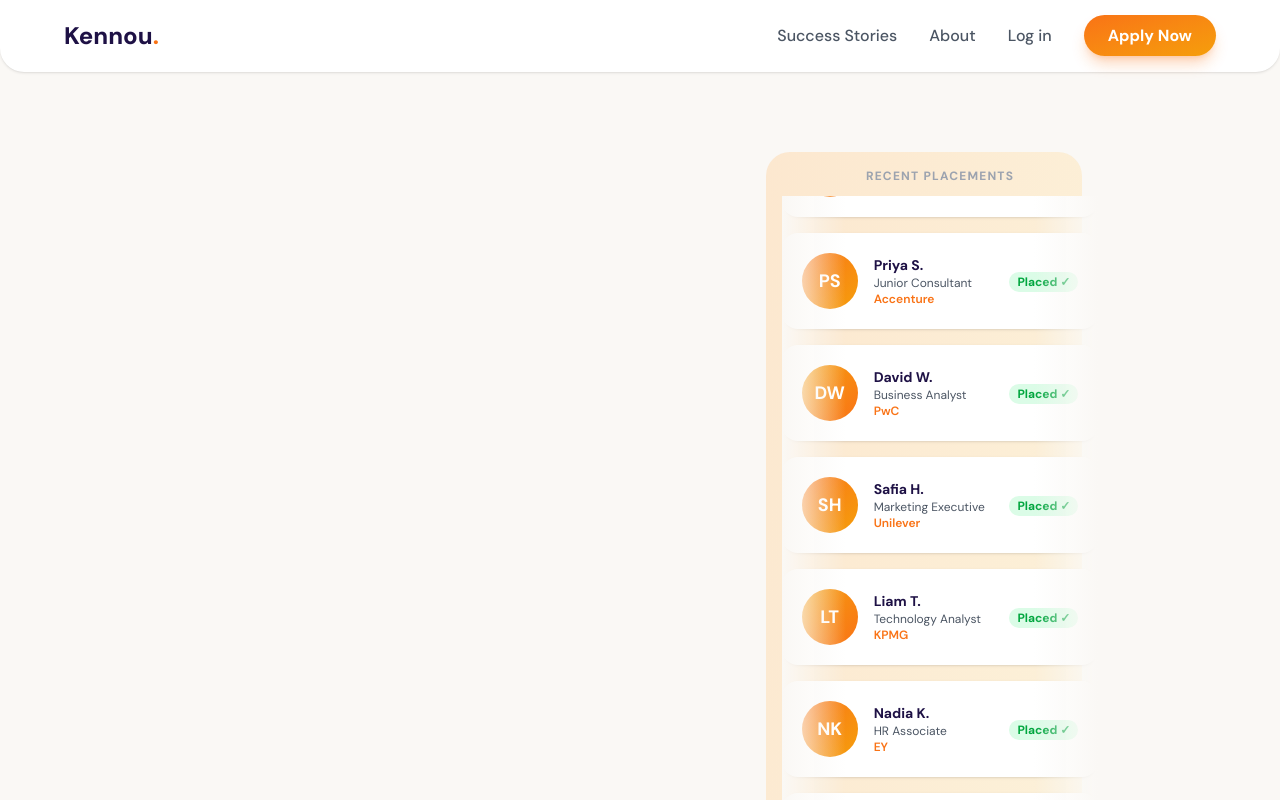
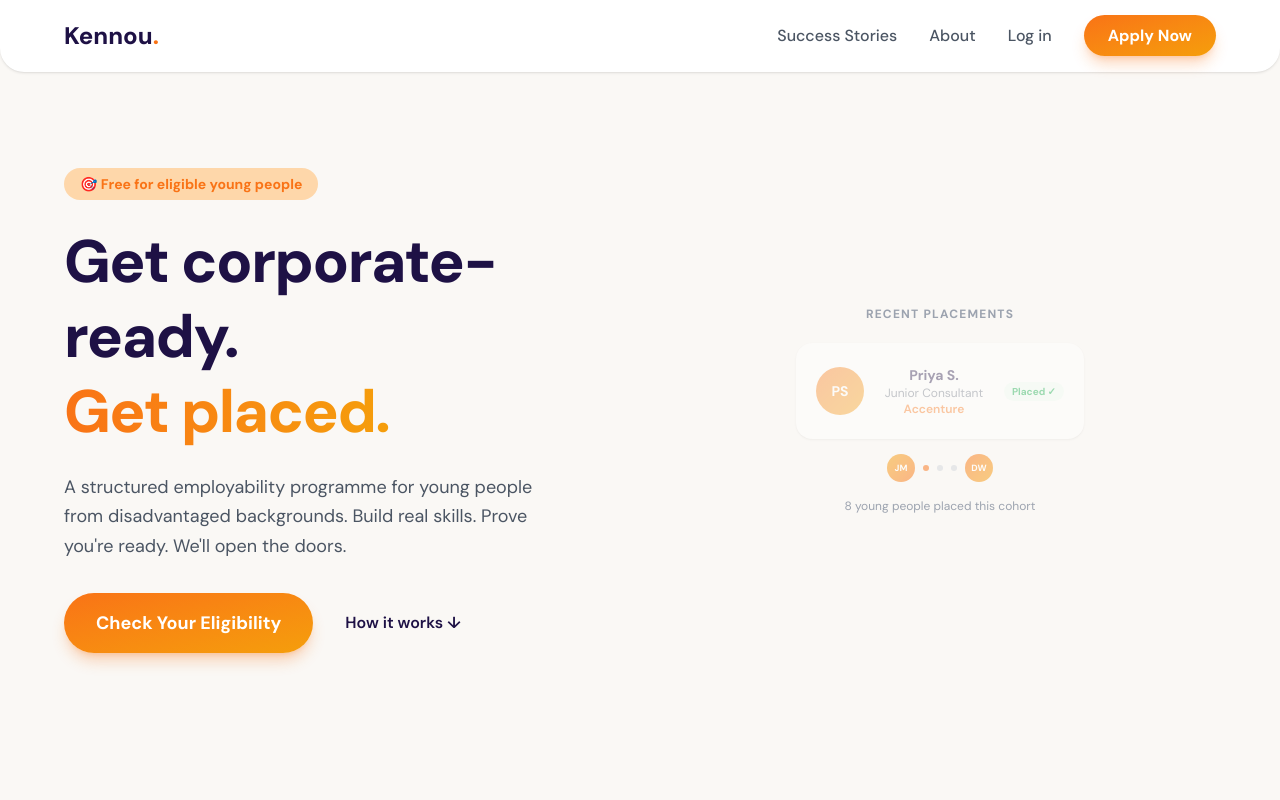
Before and after one commit to ridmo7/Kennou, a Next.js app: page / in a window 1280 px wide. Shown: the top 800 px of the page. Built offline with nearby package versions, Linux system fonts and the light colour scheme.

Commit message:
Redesign hero carousel: compact single-card rotation with fade transition

```diff
--- a/src/app/page.tsx
+++ b/src/app/page.tsx
@@ -34,12 +34,10 @@ export default function Home() {
           </div>
         </div>
         <div className="flex-1 flex justify-center">
-          <div className="relative">
-            <div className="absolute -top-4 -left-4 w-full h-full bg-gradient-to-br from-coral-soft/50 to-amber-soft/50 rounded-3xl" />
-            <div className="relative">
-              <p className="text-xs font-bold text-gray-400 uppercase tracking-widest mb-3 text-center">Recent Placements</p>
-              <HeroCarousel />
-            </div>
+          <div className="text-center">
+            <p className="text-xs font-bold text-gray-400 uppercase tracking-widest mb-4">Recent Placements</p>
+            <HeroCarousel />
+            <p className="text-xs text-gray-400 mt-4">8 young people placed this cohort</p>
           </div>
         </div>
       </section>
--- a/src/components/HeroCarousel.tsx
+++ b/src/components/HeroCarousel.tsx
@@ -1,58 +1,63 @@
 "use client";
 
-export function HeroCarousel() {
+import { useEffect, useState } from "react";
+
 const placements = [
-    { initials: "AK", name: "Amara K.", role: "Graduate Analyst", company: "HSBC", color: "from-coral to-amber" },
-    { initials: "JM", name: "Jordan M.", role: "Operations Associate", company: "Deloitte", color: "from-amber to-coral" },
-    { initials: "PS", name: "Priya S.", role: "Junior Consultant", company: "Accenture", color: "from-coral to-amber" },
-    { initials: "DW", name: "David W.", role: "Business Analyst", company: "PwC", color: "from-amber to-coral" },
-    { initials: "SH", name: "Safia H.", role: "Marketing Executive", company: "Unilever", color: "from-coral to-amber" },
-    { initials: "LT", name: "Liam T.", role: "Technology Analyst", company: "KPMG", color: "from-amber to-coral" },
-    { initials: "NK", name: "Nadia K.", role: "HR Associate", company: "EY", color: "from-coral to-amber" },
-    { initials: "CB", name: "Chris B.", role: "Finance Trainee", company: "Barclays", color: "from-amber to-coral" },
+  { initials: "AK", name: "Amara K.", role: "Graduate Analyst", company: "HSBC" },
+  { initials: "JM", name: "Jordan M.", role: "Ops Associate", company: "Deloitte" },
+  { initials: "PS", name: "Priya S.", role: "Junior Consultant", company: "Accenture" },
+  { initials: "DW", name: "David W.", role: "Business Analyst", company: "PwC" },
+  { initials: "SH", name: "Safia H.", role: "Marketing Exec", company: "Unilever" },
+  { initials: "LT", name: "Liam T.", role: "Tech Analyst", company: "KPMG" },
+  { initials: "NK", name: "Nadia K.", role: "HR Associate", company: "EY" },
+  { initials: "CB", name: "Chris B.", role: "Finance Trainee", company: "Barclays" },
 ];
 
-  // Duplicate for seamless infinite scroll
-  const items = [...placements, ...placements];
+export function HeroCarousel() {
+  const [active, setActive] = useState(0);
+
+  useEffect(() => {
+    const id = setInterval(() => setActive((i) => (i + 1) % placements.length), 3000);
+    return () => clearInterval(id);
+  }, []);
+
+  const p = placements[active];
+  const next = placements[(active + 1) % placements.length];
+  const prev = placements[(active - 1 + placements.length) % placements.length];
 
   return (
-    <div className="w-full max-w-md md:max-w-lg overflow-hidden relative">
-      {/* Gradient fade edges */}
-      <div className="absolute inset-y-0 left-0 w-16 bg-gradient-to-r from-background to-transparent z-10 pointer-events-none" />
-      <div className="absolute inset-y-0 right-0 w-16 bg-gradient-to-l from-background to-transparent z-10 pointer-events-none" />
-
-      {/* Vertical scrolling track */}
-      <div className="flex flex-col gap-4 animate-carousel-vertical">
-        {items.map((person, i) => (
+    <div className="flex flex-col items-center gap-5">
+      {/* Single rotating card */}
+      <div className="relative w-72 h-24">
         <div
-            key={`${person.initials}-${i}`}
-            className="bg-white rounded-2xl p-5 shadow-sm flex items-center gap-4 shrink-0"
+          key={active}
+          className="absolute inset-0 bg-white rounded-2xl px-5 py-4 shadow-sm flex items-center gap-4 animate-[fadeSlideIn_0.4s_ease-out]"
         >
-            <div className={`w-14 h-14 bg-gradient-to-br ${person.color} rounded-full flex items-center justify-center text-white font-bold text-lg shrink-0`}>
-              {person.initials}
+          <div className="w-12 h-12 bg-gradient-to-br from-coral to-amber rounded-full flex items-center justify-center text-white font-bold text-sm shrink-0">
+            {p.initials}
           </div>
-            <div className="min-w-0">
-              <p className="font-bold text-sm truncate">{person.name}</p>
-              <p className="text-xs text-gray-600 truncate">{person.role}</p>
-              <p className="text-xs font-semibold text-coral truncate">{person.company}</p>
+          <div className="min-w-0 flex-1">
+            <p className="font-bold text-sm">{p.name}</p>
+            <p className="text-xs text-gray-500">{p.role}</p>
+            <p className="text-xs font-semibold text-coral">{p.company}</p>
           </div>
-            <div className="ml-auto shrink-0">
-              <span className="text-xs font-bold text-green-600 bg-green-100 px-2 py-0.5 rounded-full">Placed ✓</span>
+          <span className="text-[10px] font-bold text-green-600 bg-green-50 px-2 py-0.5 rounded-full shrink-0">Placed&nbsp;✓</span>
         </div>
       </div>
-        ))}
+
+      {/* Peek: next up avatars */}
+      <div className="flex items-center gap-2 opacity-50">
+        <div className="w-7 h-7 bg-gradient-to-br from-amber to-coral rounded-full flex items-center justify-center text-white text-[9px] font-bold">{prev.initials}</div>
+        <div className="w-1.5 h-1.5 rounded-full bg-coral" />
+        <div className="w-1.5 h-1.5 rounded-full bg-gray-300" />
+        <div className="w-1.5 h-1.5 rounded-full bg-gray-300" />
+        <div className="w-7 h-7 bg-gradient-to-br from-coral to-amber rounded-full flex items-center justify-center text-white text-[9px] font-bold">{next.initials}</div>
       </div>
 
       <style jsx>{`
-        @keyframes carousel-vertical {
-          0% { transform: translateY(0); }
-          100% { transform: translateY(-50%); }
-        }
-        .animate-carousel-vertical {
-          animation: carousel-vertical 30s linear infinite;
-        }
-        .animate-carousel-vertical:hover {
-          animation-play-state: paused;
+        @keyframes fadeSlideIn {
+          from { opacity: 0; transform: translateY(8px); }
+          to   { opacity: 1; transform: translateY(0); }
         }
       `}</style>
     </div>
```
Lines whose indentation alone changed are shown as unchanged.
